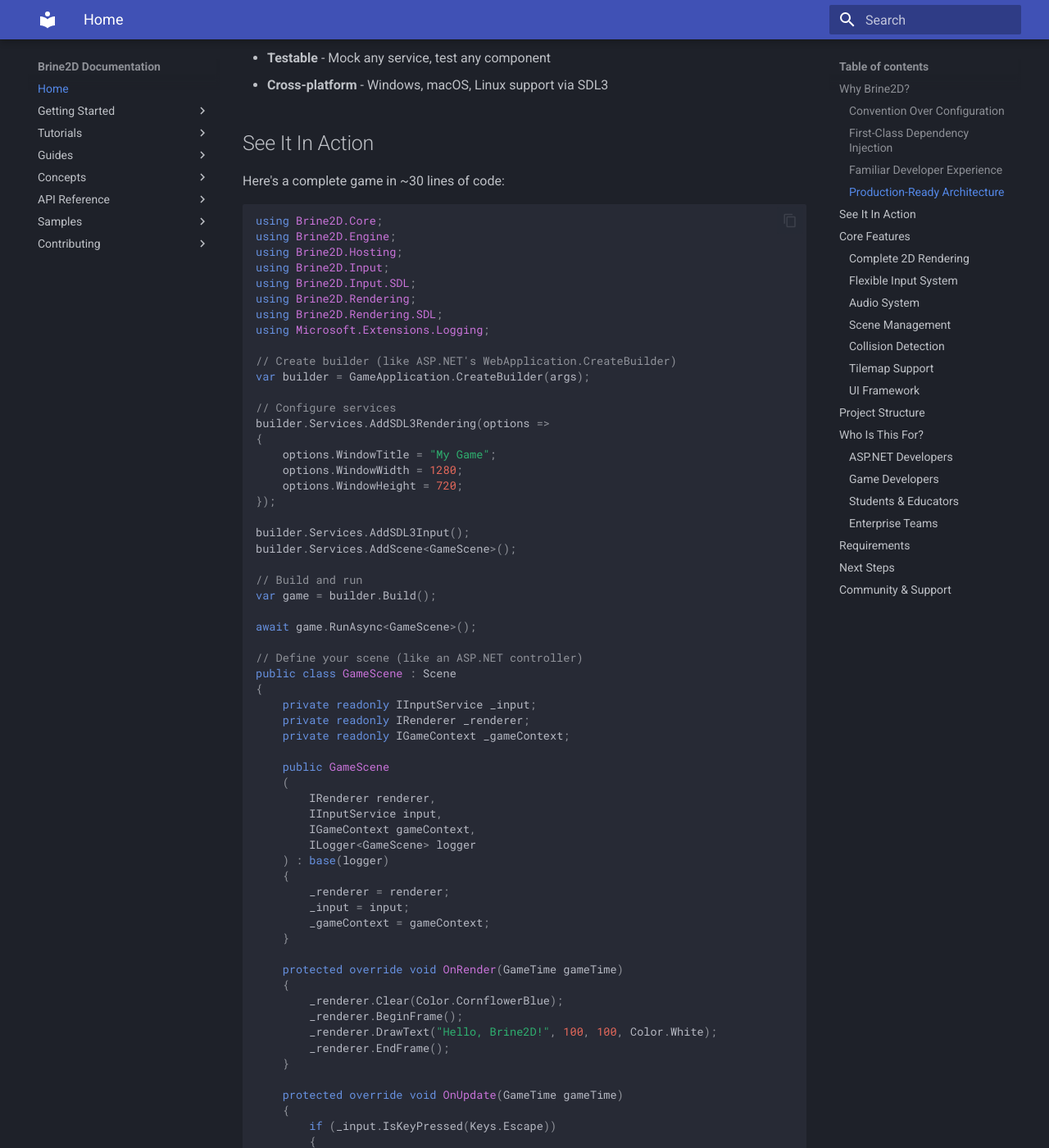
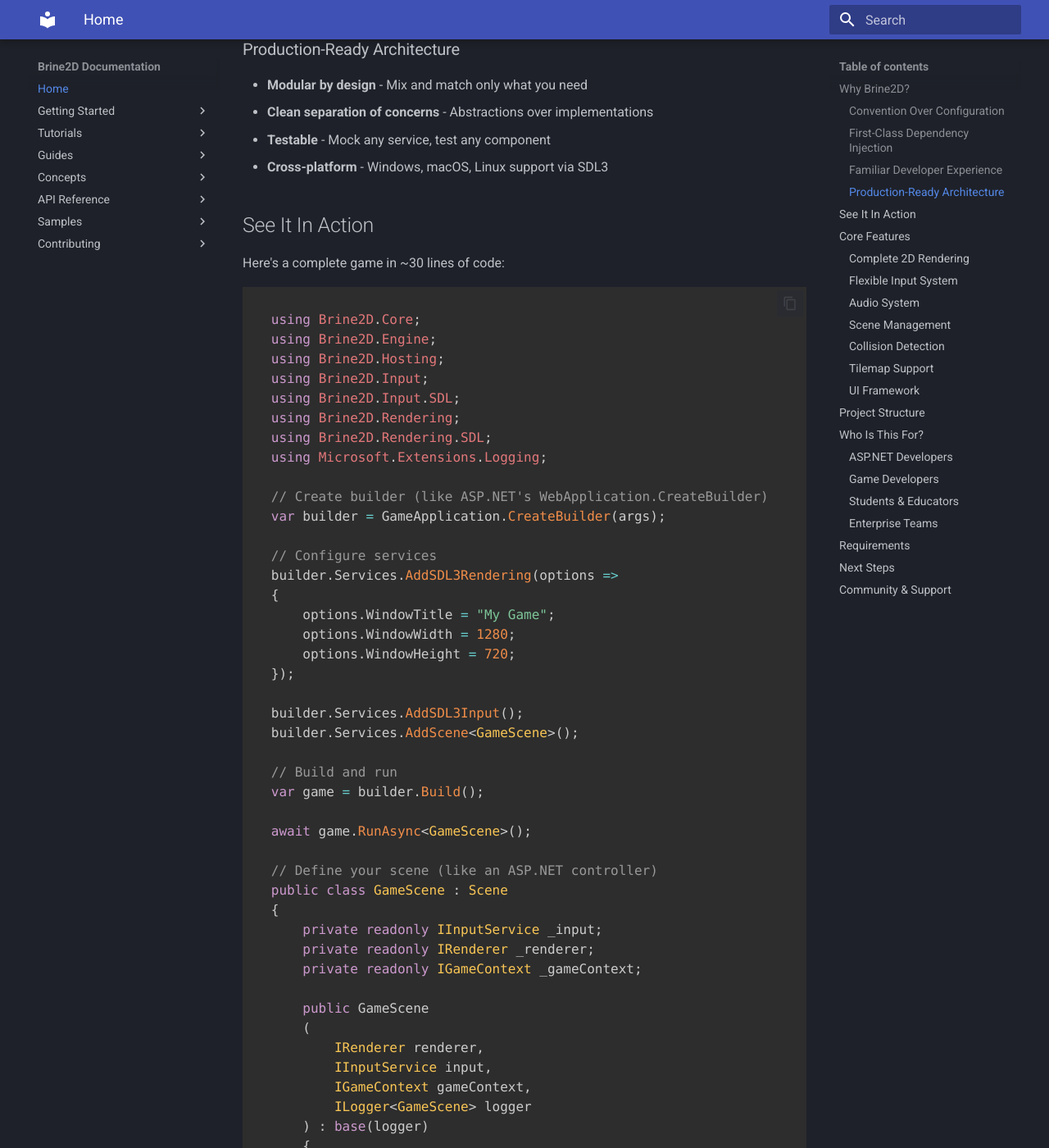
Before and after one commit to CrazyPickleStudios/Brine2D-Documentation, an MkDocs documentation site: the page built from docs/index.md, in a window 1280 px wide and 1400 px high, scrolled down 1781 px. Shown: the whole window at 82% size. Built offline with MkDocs 1.6.1 and Material for MkDocs 9.7.7, drawn with Linux system fonts in a browser that asks for light colours; nearby versions of some CDN libraries; emoji names are drawn with the system emoji font; some of the changed text lies outside the part shown.

Commit message:
still trying to disable pygment

```diff
--- a/mkdocs.yml
+++ b/mkdocs.yml
@@ -14,7 +14,6 @@
   - https://cdnjs.cloudflare.com/ajax/libs/prism/1.29.0/components/prism-csharp.min.js
 
 extra_css:
-  # Use the dark theme since you have scheme: slate
   - https://cdnjs.cloudflare.com/ajax/libs/prism/1.29.0/themes/prism-tomorrow.min.css
 
 nav:
@@ -95,9 +94,9 @@
   - attr_list
   - toc:
       permalink: true
-  - pymdownx.superfences:
-      # Disable Pygments, use plain code blocks for Prism
-      disable_indented_code_blocks: false
+  - pymdownx.highlight:
+      use_pygments: false
+  - pymdownx.superfences
   - pymdownx.inlinehilite
   - pymdownx.snippets
   - pymdownx.tabbed:
```
